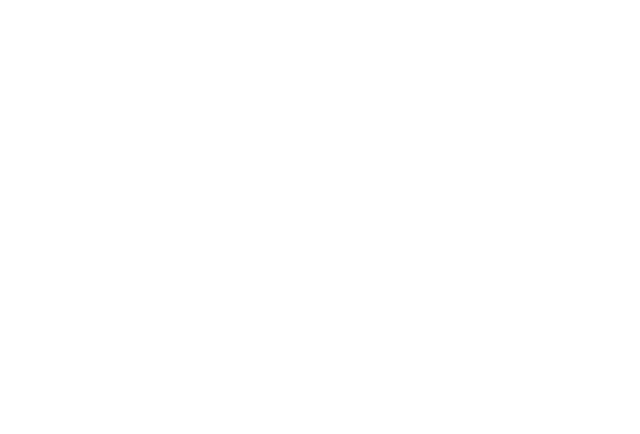
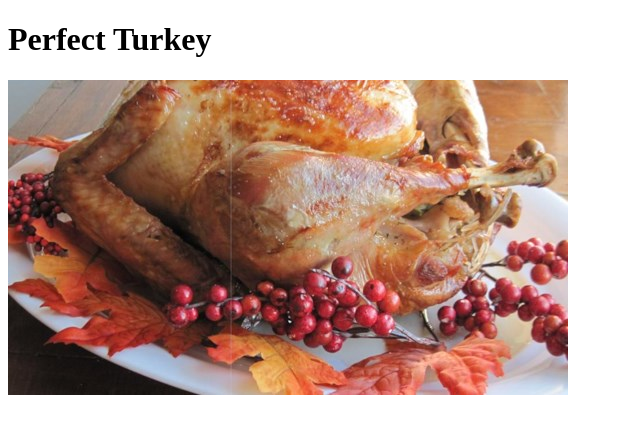
Before and after one commit to jesus-gutierrez-b/odin-recipes, a plain HTML site: page recipes/perfect_turkey.html in a window 1280 px wide. Shown: the whole page, without its empty margins (0-640 px from the left). Drawn offline with Linux system fonts and the light colour scheme.

Commit message:
Added a turkey img

```diff
--- a/recipes/perfect_turkey.html
+++ b/recipes/perfect_turkey.html
@@ -6,6 +6,9 @@
     </head>
 
     <body>
+        <h1>Perfect Turkey</h1>
+        <img src="images/turkey.jpeg">
+
 
     </body>
 </html>
```
